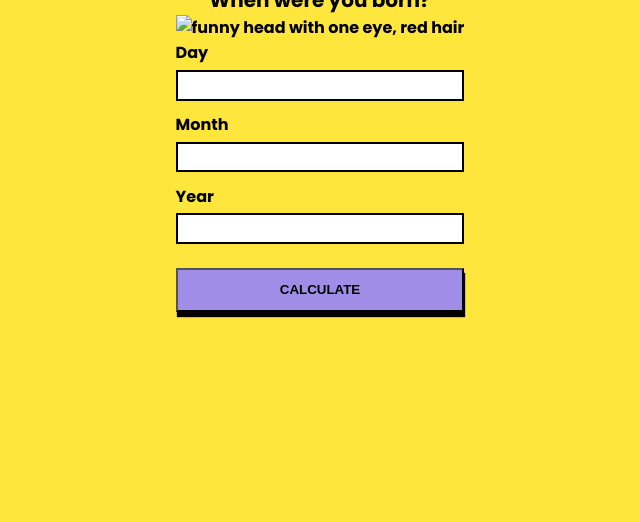
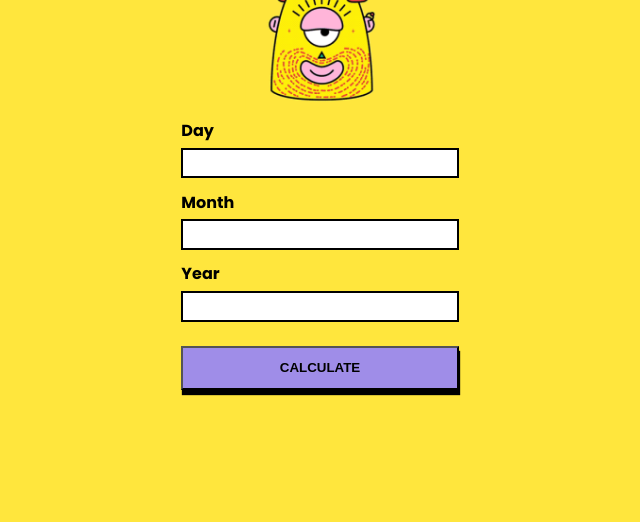
Before and after one commit to sanicodeplayground/age-calculator, a plain HTML site: page index.html in a window 1280 px wide. Shown: the part 278-800 px from the top of the page, without its empty margins (320-960 px from the left). Drawn offline with Linux system fonts and the light colour scheme; the site is published under a folder, as on GitHub Pages, so addresses that start at the root find nothing.

Commit message:
Fixing image, making sure it is visible

```diff
--- a/index.html
+++ b/index.html
@@ -21,7 +21,7 @@
       <!-- Form -->
       <div class="birth-data">
         <img
-          src="/img/head@2x.png"
+          src="img/head@2x.png"
           alt="funny head with one eye, red hair"
           class="avatar"
         />
```
